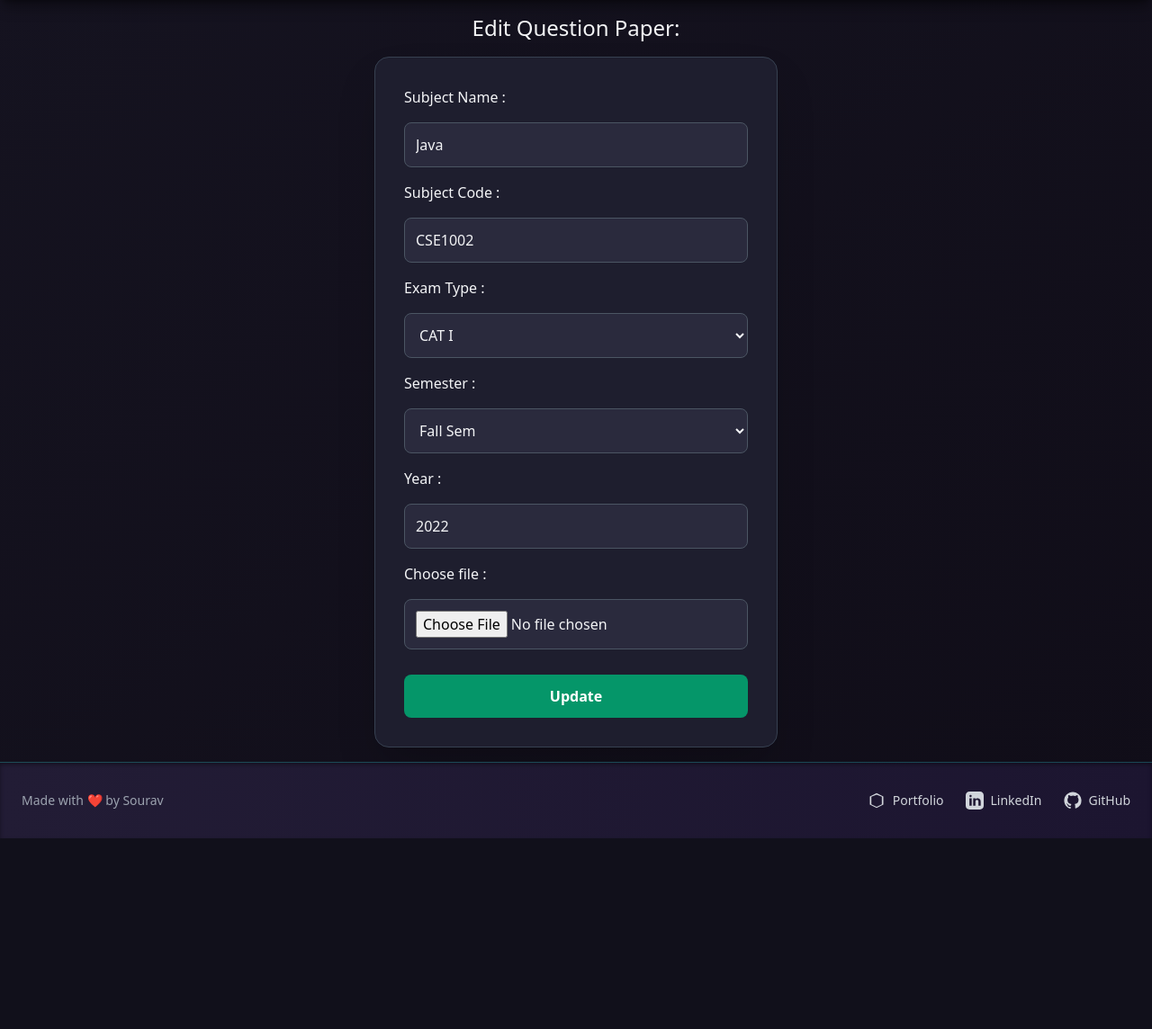
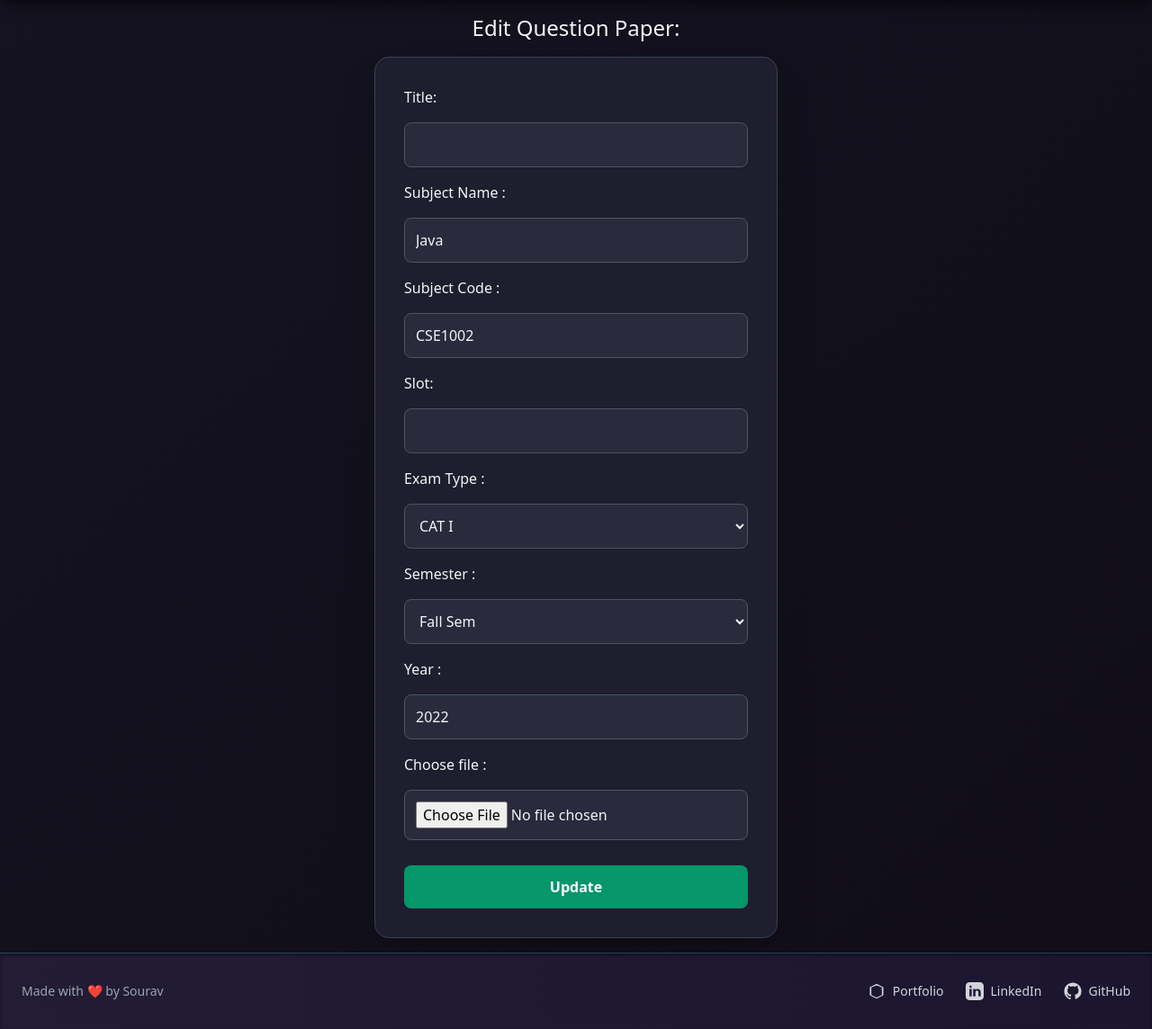
Before and after one commit to krishnasouravvemuri/PaperRepo, a Django app: template papers/templates/QuestionPaperEdit.html in a window 1280 px wide. Shown: the part 65-1209 px from the top of the page at 90% size. Before the commit the page ends 997 px from the top, so only its background shows below. Run offline with Django 5.2, Linux system fonts and the light colour scheme; the template is opened without the code that fills it: values that come from a table or form of the project are taken from there, others are empty; data comes from the database, SQL or seed files in the repository; some libraries are stand-ins or nearby versions.

Commit message:
Update QuestionPaperEdit.html

```diff
--- a/papers/templates/QuestionPaperEdit.html
+++ b/papers/templates/QuestionPaperEdit.html
@@ -22,10 +22,18 @@
     <form method="POST" enctype="multipart/form-data" class="flex flex-col gap-y-4"
           onsubmit="return confirm('Are you sure you want to update this Question Paper?');">
         {% csrf_token %}
+        <label>Title:</label>
+        <input name="question_paper_title" required type="text" class="p-3 rounded-lg border border-gray-600 bg-[#2a2a3d] text-gray-100 focus:outline-none focus:ring-2 focus:ring-emerald-500">
+
         <label>Subject Name :</label>
         <input name="subject_name" type="text" value="{{ object.subject_name }}" class="p-3 rounded-lg border border-gray-600 bg-[#2a2a3d] text-gray-100 focus:outline-none focus:ring-2 focus:ring-emerald-500">
+
         <label>Subject Code :</label>
         <input name="subject_code" type="text" value="{{ object.subject_code }}" class="p-3 rounded-lg border border-gray-600 bg-[#2a2a3d] text-gray-100 focus:outline-none focus:ring-2 focus:ring-emerald-500">
+
+        <label>Slot:</label>
+        <input name="exam_slot" maxlength="2" required type="text" class="p-3 rounded-lg border border-gray-600 bg-[#2a2a3d] text-gray-100 focus:outline-none focus:ring-2 focus:ring-emerald-500">
+
         <label>Exam Type :</label>
         <select name="exam_type" class="p-3 rounded-lg border border-gray-600 bg-[#2a2a3d] text-gray-100 focus:outline-none focus:ring-2 focus:ring-emerald-500">
             <option disabled>Choose</option>
@@ -33,6 +41,7 @@
             <option value="CAT II" {% if object.exam_type == 'CAT II' %}selected{% endif %}>CAT II</option>
             <option value="FAT" {% if object.exam_type == 'FAT' %}selected{% endif %}>FAT</option>
         </select>
+
         <label>Semester :</label>
         <select name="semester" class="p-3 rounded-lg border border-gray-600 bg-[#2a2a3d] text-gray-100 focus:outline-none focus:ring-2 focus:ring-emerald-500">
             <option disabled>Choose</option>
@@ -40,8 +49,10 @@
             <option value="WIN SEM" {% if object.semester == 'WIN SEM' %}selected{% endif %}>Win Sem</option>
             <option value="Others" {% if object.semester == 'Others' %}selected{% endif %}>Others</option>
         </select>
+
         <label>Year :</label>
         <input name="year" type="number" value="{{ object.year }}" step="1" class="p-3 rounded-lg border border-gray-600 bg-[#2a2a3d] text-gray-100 focus:outline-none focus:ring-2 focus:ring-emerald-500">
+
         <label>Choose file :</label>
         <input name="file_choosen" type="file" class="p-3 rounded-lg border border-gray-600 bg-[#2a2a3d] text-gray-100 focus:outline-none focus:ring-2 focus:ring-emerald-500">
         <button type="submit" class="mt-3 bg-emerald-600 text-white cursor-pointer py-3 rounded-lg font-semibold hover:bg-emerald-500 transition">Update</button>
```
